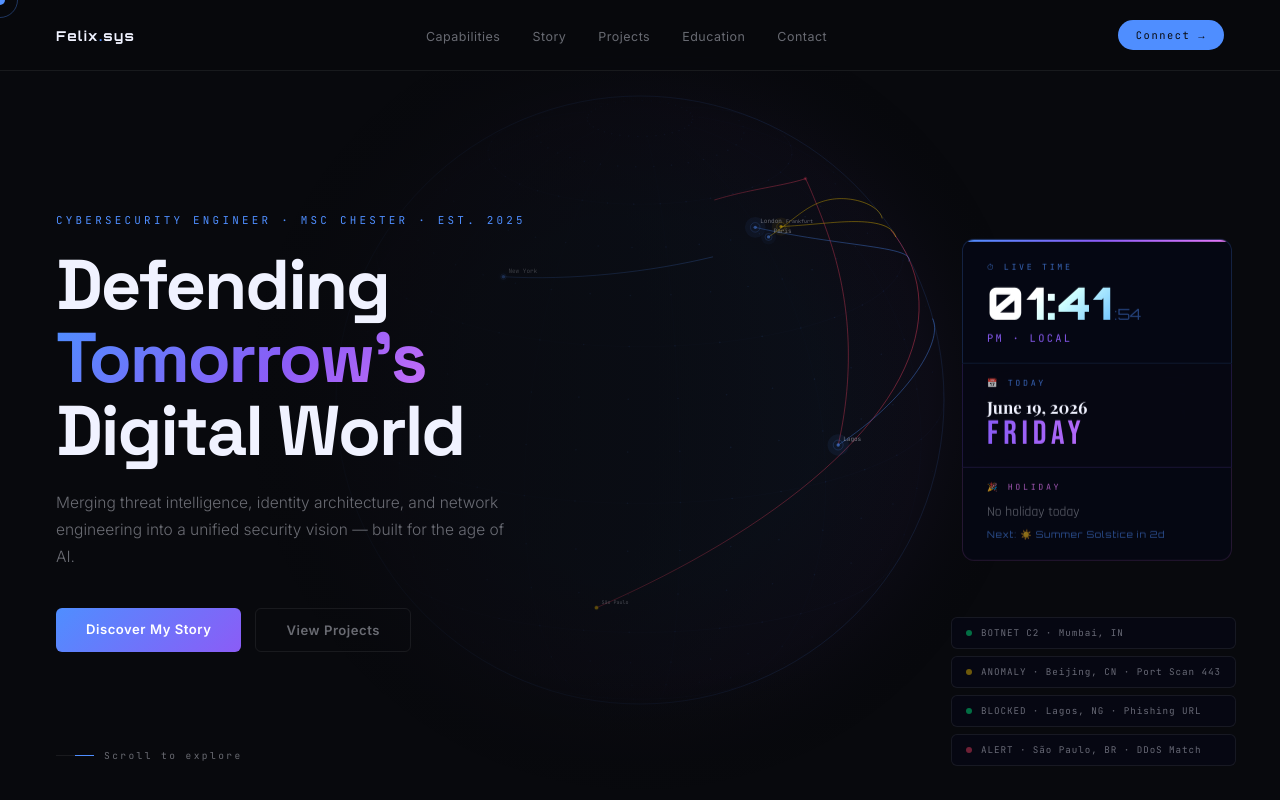
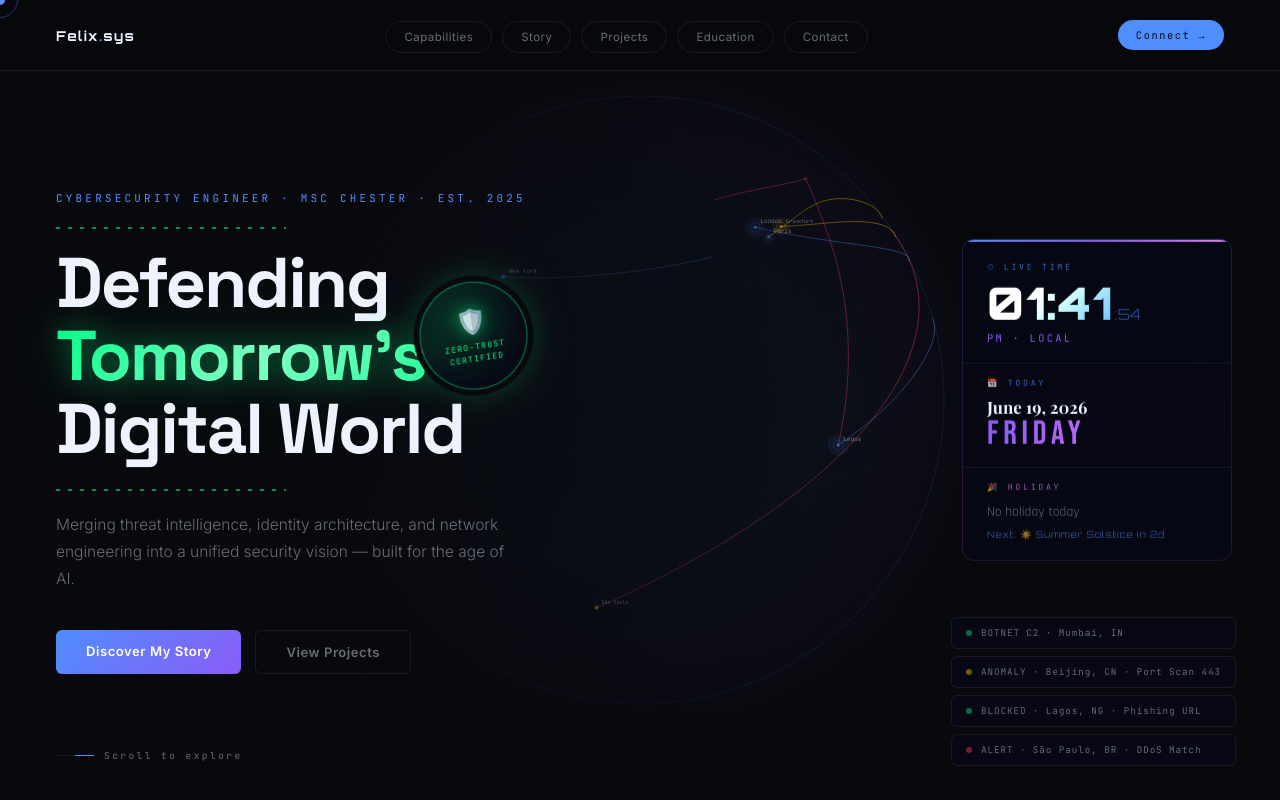
Before and after one commit to F45elix/CV, a plain HTML site: page index.html in a window 1280 px wide. Shown: the top 800 px of the page. Drawn offline with nearby package versions, Linux system fonts and the light colour scheme; a web font is replaced by a local one.

Commit message:
update index.html file

```diff
--- a/index.html
+++ b/index.html
@@ -8,7 +8,7 @@
 <style>
 *{margin:0;padding:0;box-sizing:border-box;}
 html{scroll-behavior:smooth;}
-:root{--bg:#08090d;--blue:#4f8eff;--violet:#8b5cf6;--pink:#e879f9;--cyan:#06b6d4;--green:#00ff88;--white:#f0f2ff;--muted:rgba(240,242,255,0.42);--border:rgba(255,255,255,0.07);--card:rgba(255,255,255,0.03);}
+:root{--bg:#08090d;--blue:#4f8eff;--violet:#8b5cf6;--pink:#e879f9;--cyan:#06b6d4;--green:#00ff88;--green2:#7dffc4;--white:#f0f2ff;--muted:rgba(240,242,255,0.42);--border:rgba(255,255,255,0.07);--card:rgba(255,255,255,0.03);}
 body{background:var(--bg);color:var(--white);font-family:'Inter',sans-serif;overflow-x:hidden;}
 body *{cursor:none;}
 #cur{position:fixed;width:10px;height:10px;background:var(--blue);border-radius:50%;pointer-events:none;z-index:9999;transform:translate(-50%,-50%);mix-blend-mode:screen;transition:width .2s,height .2s,background .2s;}
@@ -27,9 +27,9 @@ nav{position:fixed;top:0;left:0;right:0;z-index:500;padding:20px 56px;display:fl
 nav.vis{transform:translateY(0);}
 .n-logo{font-family:'Orbitron',sans-serif;font-weight:700;font-size:.85rem;letter-spacing:.1em;}
 .n-logo span{color:var(--blue);}
-.n-links{display:flex;gap:32px;list-style:none;}
-.n-links a{font-size:.78rem;color:var(--muted);text-decoration:none;letter-spacing:.04em;transition:color .3s;}
-.n-links a:hover{color:var(--white);}
+.n-links{display:flex;gap:10px;list-style:none;}
+.n-links a{font-size:.72rem;color:var(--muted);text-decoration:none;letter-spacing:.04em;transition:all .3s;padding:8px 18px;border-radius:999px;border:1px solid var(--border);}
+.n-links a:hover{color:var(--bg);background:var(--green);border-color:var(--green);box-shadow:0 0 18px rgba(0,255,136,.35);}
 .n-btn{font-family:'JetBrains Mono',monospace;font-size:.65rem;letter-spacing:.15em;color:var(--bg);background:var(--blue);padding:8px 18px;border-radius:40px;text-decoration:none;transition:background .3s;}
 .n-btn:hover{background:var(--violet);}
 
@@ -40,9 +40,23 @@ nav.vis{transform:translateY(0);}
 .hero-body{position:relative;z-index:2;padding:155px 56px 90px;max-width:620px;}
 .h-eye{font-family:'JetBrains Mono',monospace;font-size:.68rem;letter-spacing:.3em;color:var(--blue);text-transform:uppercase;margin-bottom:22px;opacity:0;transform:translateY(18px);transition:opacity .8s .2s,transform .8s .2s;}
 .hero.on .h-eye{opacity:1;transform:none;}
+
+.dotted-rule{height:2px;background-image:repeating-linear-gradient(90deg,var(--green) 0,var(--green) 4px,transparent 4px,transparent 12px);opacity:0;max-width:230px;transition:opacity .8s .3s;}
+.hero.on .dotted-rule{opacity:.55;}
+.dotted-rule.top{margin-bottom:18px;}
+.dotted-rule.bottom{margin-top:22px;margin-bottom:0;}
+
+.title-wrap{position:relative;}
 .h-title{font-family:'Space Grotesk',sans-serif;font-size:clamp(2.6rem,5.5vw,5.5rem);font-weight:700;line-height:1.04;letter-spacing:-.03em;opacity:0;transform:translateY(36px);transition:opacity .9s .35s,transform .9s .35s;}
 .hero.on .h-title{opacity:1;transform:none;}
-.h-title .g{background:linear-gradient(135deg,var(--blue),var(--violet),var(--pink));-webkit-background-clip:text;-webkit-text-fill-color:transparent;background-clip:text;display:block;}
+.h-title .g{background:linear-gradient(135deg,var(--green) 0%,var(--green2) 45%,var(--green) 100%);-webkit-background-clip:text;-webkit-text-fill-color:transparent;background-clip:text;display:block;filter:drop-shadow(0 0 16px rgba(0,255,136,.4)) drop-shadow(0 0 34px rgba(0,255,136,.22));animation:greenglow 3s ease-in-out infinite alternate;}
+@keyframes greenglow{from{filter:drop-shadow(0 0 12px rgba(0,255,136,.32)) drop-shadow(0 0 26px rgba(0,255,136,.16))}to{filter:drop-shadow(0 0 22px rgba(0,255,136,.55)) drop-shadow(0 0 46px rgba(0,255,136,.28))}}
+
+.hero-seal{position:absolute;top:40%;right:-10px;width:108px;height:108px;z-index:5;display:flex;flex-direction:column;align-items:center;justify-content:center;text-align:center;border-radius:50%;background:radial-gradient(circle at 35% 30%,rgba(0,255,136,.16),rgba(6,8,20,.94) 72%);border:1px solid rgba(0,255,136,.45);box-shadow:0 0 0 6px var(--bg),0 0 36px rgba(0,255,136,.28);transform:rotate(-9deg) translateY(-50%) scale(.85);opacity:0;transition:opacity .9s 1.05s,transform .9s 1.05s;pointer-events:none;}
+.hero.on .hero-seal{opacity:1;transform:rotate(-9deg) translateY(-50%) scale(1);}
+.seal-icon{font-size:1.5rem;filter:drop-shadow(0 0 8px rgba(0,255,136,.6));}
+.seal-text{font-family:'JetBrains Mono',monospace;font-size:.5rem;letter-spacing:.16em;color:var(--green);margin-top:5px;line-height:1.5;text-transform:uppercase;}
+
 .h-sub{max-width:460px;margin-top:20px;font-size:.97rem;color:var(--muted);line-height:1.75;font-weight:300;opacity:0;transform:translateY(26px);transition:opacity .8s .52s,transform .8s .52s;}
 .hero.on .h-sub{opacity:1;transform:none;}
 .h-btns{display:flex;gap:14px;margin-top:38px;opacity:0;transform:translateY(18px);transition:opacity .8s .68s,transform .8s .68s;}
@@ -103,7 +117,7 @@ nav.vis{transform:translateY(0);}
 .stitle span{background:linear-gradient(135deg,var(--blue),var(--violet));-webkit-background-clip:text;-webkit-text-fill-color:transparent;background-clip:text;}
 .rw{opacity:0;transform:translateY(36px);transition:opacity .8s,transform .8s;}
 .rw.rv{opacity:1;transform:none;}
-.rule{height:1px;background:var(--border);margin:0 56px;}
+.rule{height:2px;margin:0 56px;background-image:repeating-linear-gradient(90deg,rgba(0,255,136,.4) 0,rgba(0,255,136,.4) 4px,transparent 4px,transparent 13px);}
 
 /* CAPABILITIES */
 .cap-section{position:relative;overflow:hidden;}
@@ -278,7 +292,7 @@ footer{padding:28px 56px;display:flex;justify-content:space-between;align-items:
 @keyframes cfall{0%{transform:translateY(-10px) rotate(0deg);opacity:1}100%{transform:translateY(105vh) rotate(720deg);opacity:0}}
 
 @media(max-width:1100px){
-  nav{padding:18px 28px;}.hero-body{padding:130px 28px 90px;}#dtw,.ticker,#lock-canvas{display:none;}
+  nav{padding:18px 28px;}.hero-body{padding:130px 28px 90px;}#dtw,.ticker,#lock-canvas,.hero-seal{display:none;}
   .sec{padding:90px 28px;}.cgrid,.code-panels,.proj-grid{grid-template-columns:1fr 1fr;}
   .sgrid{grid-template-columns:1fr;}.sleft{position:relative;top:auto;}.rule{margin:0 28px;}
   #radar-canvas{width:100%;opacity:.3;}
@@ -317,7 +331,15 @@ footer{padding:28px 56px;display:flex;justify-content:space-between;align-items:
   <div class="vignette"></div>
   <div class="hero-body">
     <div class="h-eye">Cybersecurity Engineer · MSc Chester · Est. 2025</div>
-    <h1 class="h-title">Defending<br><span class="g">Tomorrow's</span>Digital World</h1>
+    <div class="dotted-rule top"></div>
+    <div class="title-wrap">
+      <h1 class="h-title">Defending<br><span class="g">Tomorrow's</span>Digital World</h1>
+      <div class="hero-seal">
+        <span class="seal-icon">🛡️</span>
+        <span class="seal-text">Zero-Trust<br>Certified</span>
+      </div>
+    </div>
+    <div class="dotted-rule bottom"></div>
     <p class="h-sub">Merging threat intelligence, identity architecture, and network engineering into a unified security vision — built for the age of AI.</p>
     <div class="h-btns">
       <a href="#story" class="btn bf">Discover My Story</a>
@@ -671,8 +693,9 @@ function initShield(){
     ctx.beginPath();ctx.arc(0,-lk*.2,lk,Math.PI,0);ctx.strokeStyle=`rgba(255,255,255,${.35+pulse*.15})`;ctx.lineWidth=2.5;ctx.stroke();
     ctx.beginPath();ctx.roundRect(-lk,lk*.0,lk*2,lk*1.4,4);ctx.fillStyle=`rgba(79,142,255,${.35+pulse*.1})`;ctx.fill();ctx.strokeStyle=`rgba(255,255,255,${.4+pulse*.15})`;ctx.lineWidth=1.5;ctx.stroke();
     ctx.beginPath();ctx.arc(0,lk*.7,lk*.22,0,Math.PI*2);ctx.fillStyle=`rgba(255,255,255,${.5+pulse*.2})`;ctx.fill();
+    ctx.beginPath();ctx.moveTo(cx-lk*.1,cy+lk*.35);ctx.lineTo(cx-lk*.07,cy+lk*.85);ctx.lineTo(cx+lk*.07,cy+lk*.85);ctx.lineTo(cx+lk*.1,cy+lk*.35);ctx.closePath();ctx.fillStyle=`rgba(255,255,255,${.5+pulse*.15})`;ctx.fill();
+    const grd=ctx.createRadialGradient(cx,cy,0,cx,cy,lk*2);grd.addColorStop(0,'rgba(79,142,255,0.18)');grd.addColorStop(1,'transparent');ctx.beginPath();ctx.arc(cx,cy,lk*2,0,Math.PI*2);ctx.fillStyle=grd;ctx.fill();
     ctx.restore();
-    const ag=ctx.createRadialGradient(cx,cy,0,cx,cy,SR*2.5);ag.addColorStop(0,'rgba(79,142,255,0.06)');ag.addColorStop(.5,'rgba(139,92,246,0.03)');ag.addColorStop(1,'transparent');ctx.beginPath();ctx.arc(cx,cy,SR*2.5,0,Math.PI*2);ctx.fillStyle=ag;ctx.fill();
     requestAnimationFrame(draw);
   }
   draw();
```
